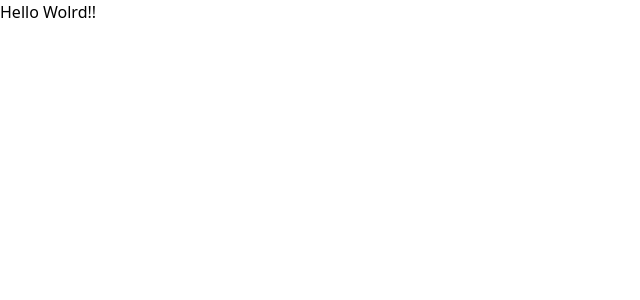
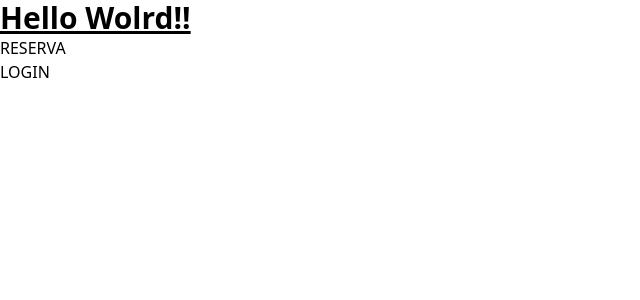
Before and after one commit to IP-Proyectos-y-Soluciones/Reserva-Hotel-App, a React (Vite) app in the folder client/: page / in a window 1280 px wide. Shown: the top 300 px of the page, without its empty margins (0-640 px from the left). Built offline with nearby package versions, Linux system fonts and the light colour scheme.

Commit message:
primer commit

```diff
--- a/client/package.json
+++ b/client/package.json
@@ -14,6 +14,7 @@
   },
   "dependencies": {
     "@reduxjs/toolkit": "^1.9.5",
+    "autoprefixer": "^10.4.15",
     "react": "^18.2.0",
     "react-dom": "^18.2.0",
     "react-redux": "^8.1.2",
--- a/client/src/App.jsx
+++ b/client/src/App.jsx
@@ -1,9 +1,10 @@
-
+import Nav from "./components/navbar/nav";
 function App() {
 
   return (
     <div>
-      <h1>Hello Wolrd!!</h1>
+      <h1 className="text-3xl font-bold underline">Hello Wolrd!!</h1>
+      <Nav/>
     </div>
   )
 }
--- /dev/null
+++ b/client/src/components/navbar/Nav.jsx
@@ -0,0 +1,15 @@
+import React from "react";
+
+const Nav = () =>{
+    return(
+        <div className="navbar">
+            <div>
+            <button onClick="">RESERVA</button>
+            </div>
+            <div>
+                <button onClick="">LOGIN</button>
+            </div>
+        </div>
+    )
+}
+export default Nav;
```
Also changed, not shown: client/src/components/Feature/FeatureComponent.jsx (deleted), client/src/components/card/Card.jsx (added), client/src/components/cards/Cards.jsx (added), client/src/components/filters/Filter.jsx (added), client/src/components/login/Login.jsx (added), client/src/views/Detail.jsx (added), client/src/views/Form.jsx (added), client/src/views/Landing.jsx (added), 1 other file (tests, documents, lock files or other folders).
